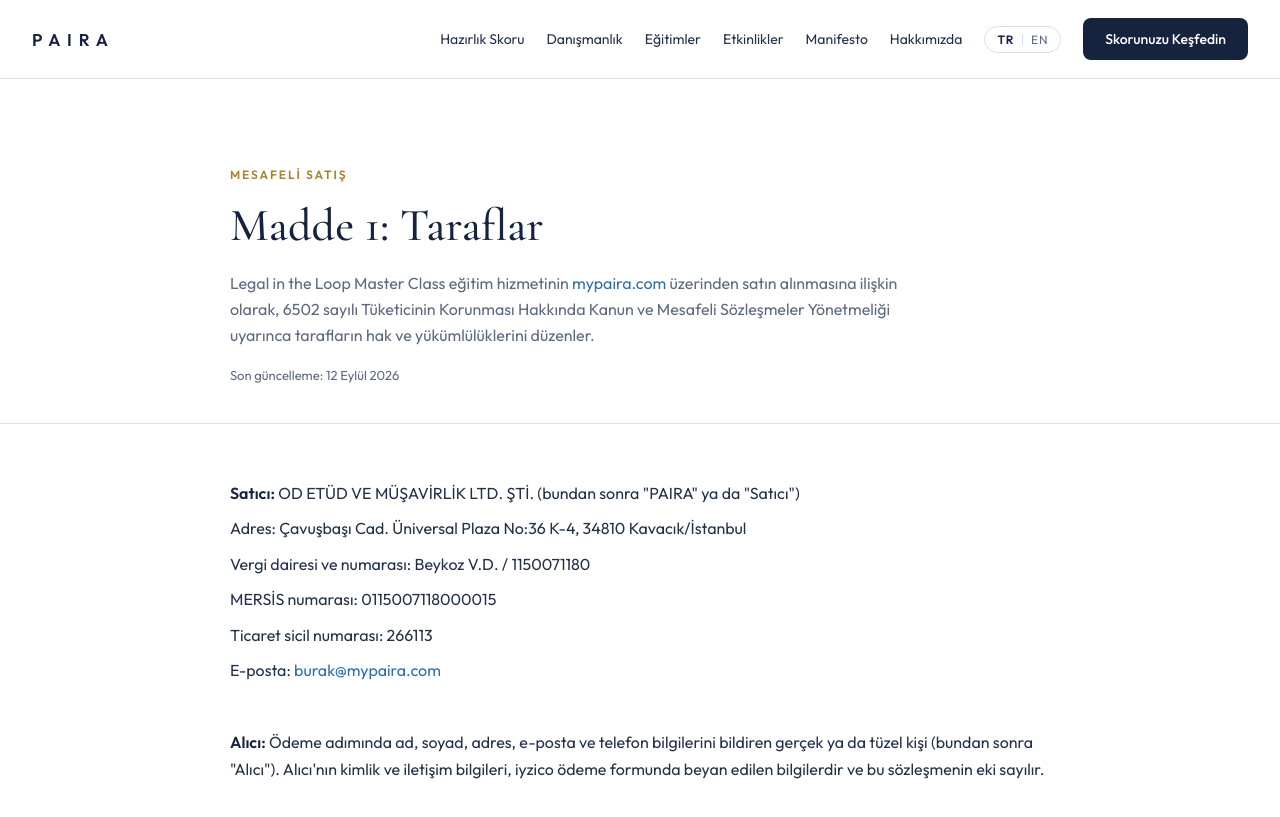
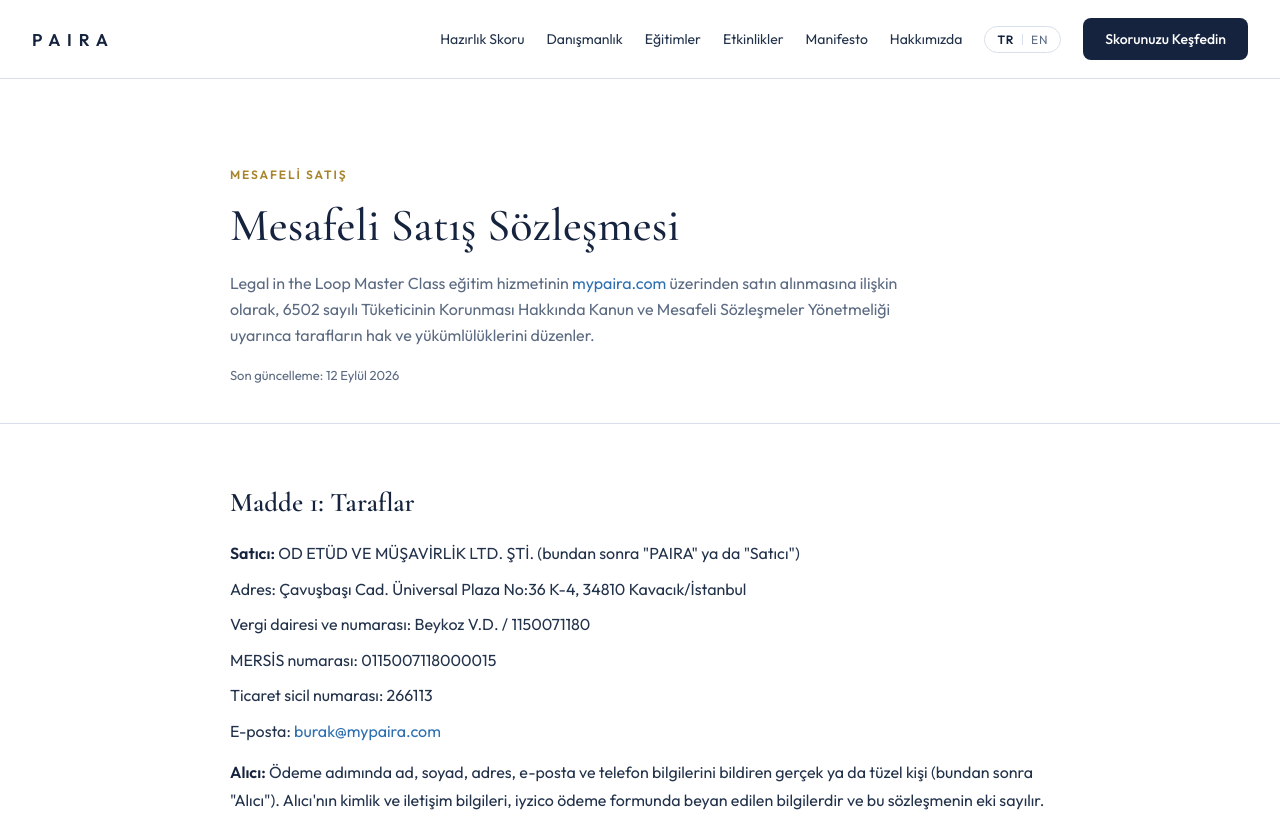
Before and after one commit to burakozdemir84/mypaira, a plain HTML site: page site/mesafeli-satis.html in a window 1280 px wide. Shown: the top 817 px of the page. Drawn offline with nearby package versions, Linux system fonts and the light colour scheme.

Commit message:
Add files via upload

```diff
--- a/site/mesafeli-satis.html
+++ b/site/mesafeli-satis.html
@@ -96,13 +96,13 @@
 <meta name="description" content="Legal in the Loop Master Class eğitim hizmetine ilişkin mesafeli satış sözleşmesi.">
 <meta name="robots" content="noindex, follow">
 <meta property="og:type" content="website">
-<meta property="og:title" content="Madde 1: Taraflar · PAIRA">
+<meta property="og:title" content="Mesafeli Satış Sözleşmesi · PAIRA">
 <meta property="og:description" content="Legal in the Loop Master Class eğitim hizmetine ilişkin mesafeli satış sözleşmesi.">
 <meta property="og:url" content="https://www.mypaira.com/mesafeli-satis">
 <meta property="og:site_name" content="PAIRA">
 <meta property="og:locale" content="tr_TR">
 <meta name="twitter:card" content="summary">
-<meta name="twitter:title" content="Madde 1: Taraflar · PAIRA">
+<meta name="twitter:title" content="Mesafeli Satış Sözleşmesi · PAIRA">
 <meta name="twitter:description" content="Legal in the Loop Master Class eğitim hizmetine ilişkin mesafeli satış sözleşmesi.">
 <!-- paira:seo:end -->
 </head>
@@ -110,7 +110,7 @@
 <x-dc>
 <helmet>
 <script>document.documentElement.lang='tr';</script>
-<title>Madde 1: Taraflar · PAIRA</title>
+<title>Mesafeli Satış Sözleşmesi · PAIRA</title>
 <link rel="preconnect" href="https://fonts.googleapis.com">
 <link href="https://fonts.googleapis.com/css2?family=Cormorant+Garamond:ital,wght@0,400;0,500;0,600;1,500;1,600&amp;family=Outfit:wght@300;400;500;600&amp;display=swap" rel="stylesheet">
 <style>
@@ -143,72 +143,75 @@
 </header>
 
 <!-- INTRO -->
-<section data-screen-label="Madde 1: Taraflar Intro" style="background: #FFFFFF">
+<section data-screen-label="Mesafeli Satış Sözleşmesi Intro" style="background: #FFFFFF">
   <div style="max-width: 820px; margin: 0 auto; padding: 88px 32px 40px; display: flex; flex-direction: column; gap: 18px">
     <div style="font-size: 12px; letter-spacing: 0.16em; text-transform: uppercase; font-weight: 600; color: #A8842C">Mesafeli Satış</div>
-    <h1 style="margin: 0; font-family: 'Cormorant Garamond', serif; font-weight: 500; font-size: 46px; line-height: 1.12; color: #15233E">Madde 1: Taraflar</h1>
+    <h1 style="margin: 0; font-family: 'Cormorant Garamond', serif; font-weight: 500; font-size: 46px; line-height: 1.12; color: #15233E">Mesafeli Satış Sözleşmesi</h1>
     <p style="margin: 0; font-size: 16px; line-height: 1.65; color: #5C6B82; max-width: 680px">Legal in the Loop Master Class eğitim hizmetinin <a href="https://www.mypaira.com" style="color: #2E6FB0; text-decoration: none">mypaira.com</a> üzerinden satın alınmasına ilişkin olarak, 6502 sayılı Tüketicinin Korunması Hakkında Kanun ve Mesafeli Sözleşmeler Yönetmeliği uyarınca tarafların hak ve yükümlülüklerini düzenler.</p>
     <span style="font-size: 13px; color: #5C6B82">Son güncelleme: 12 Eylül 2026</span>
   </div>
 </section>
 
 <!-- METİN -->
-<section data-screen-label="Madde 1: Taraflar Govde" style="background: #FFFFFF; border-top: 1px solid #D7E0EA">
+<section data-screen-label="Mesafeli Satış Sözleşmesi Govde" style="background: #FFFFFF; border-top: 1px solid #D7E0EA">
   <div style="max-width: 820px; margin: 0 auto; padding: 56px 32px 88px; display: flex; flex-direction: column; gap: 44px; font-size: 16px; line-height: 1.72; color: #22324B">
 
-<div style="display: flex; flex-direction: column; gap: 8px"><p style="margin: 0"><strong style="color: #15233E">Satıcı:</strong> OD ETÜD VE MÜŞAVİRLİK LTD. ŞTİ. (bundan sonra "PAIRA" ya da "Satıcı")</p><p style="margin: 0">Adres: Çavuşbaşı Cad. Üniversal Plaza No:36 K-4, 34810 Kavacık/İstanbul</p><p style="margin: 0">Vergi dairesi ve numarası: Beykoz V.D. / 1150071180</p><p style="margin: 0">MERSİS numarası: 0115007118000015</p><p style="margin: 0">Ticaret sicil numarası: 266113</p><p style="margin: 0">E-posta: <a href="mailto:burak@mypaira.com" style="color: #2E6FB0; text-decoration: none">burak@mypaira.com</a></p></div>
-<p style="margin: 0"><strong style="color: #15233E">Alıcı:</strong> Ödeme adımında ad, soyad, adres, e-posta ve telefon bilgilerini bildiren gerçek ya da tüzel kişi (bundan sonra "Alıcı"). Alıcı'nın kimlik ve iletişim bilgileri, iyzico ödeme formunda beyan edilen bilgilerdir ve bu sözleşmenin eki sayılır.</p>
     <!-- 1 -->
+    <div style="display: flex; flex-direction: column; gap: 14px">
+      <h2 style="margin: 0; font-family: 'Cormorant Garamond', serif; font-weight: 600; font-size: 27px; color: #15233E">Madde 1: Taraflar</h2>
+      <div style="display: flex; flex-direction: column; gap: 8px"><p style="margin: 0"><strong style="color: #15233E">Satıcı:</strong> OD ETÜD VE MÜŞAVİRLİK LTD. ŞTİ. (bundan sonra "PAIRA" ya da "Satıcı")</p><p style="margin: 0">Adres: Çavuşbaşı Cad. Üniversal Plaza No:36 K-4, 34810 Kavacık/İstanbul</p><p style="margin: 0">Vergi dairesi ve numarası: Beykoz V.D. / 1150071180</p><p style="margin: 0">MERSİS numarası: 0115007118000015</p><p style="margin: 0">Ticaret sicil numarası: 266113</p><p style="margin: 0">E-posta: <a href="mailto:burak@mypaira.com" style="color: #2E6FB0; text-decoration: none">burak@mypaira.com</a></p></div><p style="margin: 0"><strong style="color: #15233E">Alıcı:</strong> Ödeme adımında ad, soyad, adres, e-posta ve telefon bilgilerini bildiren gerçek ya da tüzel kişi (bundan sonra "Alıcı"). Alıcı'nın kimlik ve iletişim bilgileri, iyzico ödeme formunda beyan edilen bilgilerdir ve bu sözleşmenin eki sayılır.</p>
+    </div>
+    <!-- 2 -->
     <div style="display: flex; flex-direction: column; gap: 14px">
       <h2 style="margin: 0; font-family: 'Cormorant Garamond', serif; font-weight: 600; font-size: 27px; color: #15233E">Madde 2: Konu</h2>
       <p style="margin: 0">Bu sözleşmenin konusu, Alıcı'nın <a href="https://www.mypaira.com" style="color: #2E6FB0; text-decoration: none">mypaira.com</a> internet sitesi üzerinden elektronik ortamda satın aldığı Legal in the Loop Master Class eğitim hizmetine ilişkin olarak, 6502 sayılı Tüketicinin Korunması Hakkında Kanun ve Mesafeli Sözleşmeler Yönetmeliği hükümleri uyarınca tarafların hak ve yükümlülüklerinin belirlenmesidir.</p>
     </div>
-    <!-- 2 -->
+    <!-- 3 -->
     <div style="display: flex; flex-direction: column; gap: 14px">
       <h2 style="margin: 0; font-family: 'Cormorant Garamond', serif; font-weight: 600; font-size: 27px; color: #15233E">Madde 3: Hizmetin nitelikleri ve bedeli</h2>
       <div style="display: flex; flex-direction: column; gap: 8px"><p style="margin: 0">3.1. Hizmet: Legal in the Loop Master Class, 26 Eylül 2026, 10:00 ila 16:00.</p><p style="margin: 0">3.2. Fiziki katılım: Komünite Space, Vadistanbul, İstanbul. Bedel: 9.000 TL (KDV dahil).</p><p style="margin: 0">3.3. Çevrimiçi katılım: Zoom üzerinden canlı yayın. Bedel: 5.000 TL (KDV dahil).</p><p style="margin: 0">3.4. Her iki katılım biçiminin kapsamı Ön Bilgilendirme Formu'nun 2 nci maddesinde belirtilmiştir.</p><p style="margin: 0">3.5. Alıcı'nın satın aldığı katılım biçimi ve ödediği toplam bedel, ödeme onayı ve kayıt teyidi e-postasında belirtilir.</p></div>
     </div>
-    <!-- 3 -->
+    <!-- 4 -->
     <div style="display: flex; flex-direction: column; gap: 14px">
       <h2 style="margin: 0; font-family: 'Cormorant Garamond', serif; font-weight: 600; font-size: 27px; color: #15233E">Madde 4: Ödeme</h2>
       <div style="display: flex; flex-direction: column; gap: 8px"><p style="margin: 0">4.1. Ödeme, iyzico ödeme altyapısı aracılığıyla kredi kartı ya da banka kartıyla yapılır. Satıcı, kart bilgilerine erişmez ve bu bilgileri saklamaz.</p><p style="margin: 0">4.2. Ödemenin herhangi bir nedenle bankaca onaylanmaması ya da iptal edilmesi halinde Satıcı'nın hizmeti ifa yükümlülüğü doğmaz.</p><p style="margin: 0">4.3. Kurumsal ve çoklu bilet alımlarında fatura karşılığı havale seçeneği sunulur. Bu alımlarda kayıt, ödemenin Satıcı hesabına ulaşmasıyla kesinleşir.</p><p style="margin: 0">4.4. Fatura, Alıcı'nın ödeme adımında bildirdiği bilgilere göre e-fatura ya da e-arşiv fatura olarak düzenlenir ve e-posta ile gönderilir.</p></div>
     </div>
-    <!-- 4 -->
+    <!-- 5 -->
     <div style="display: flex; flex-direction: column; gap: 14px">
       <h2 style="margin: 0; font-family: 'Cormorant Garamond', serif; font-weight: 600; font-size: 27px; color: #15233E">Madde 5: İfa ve teslim</h2>
       <div style="display: flex; flex-direction: column; gap: 8px"><p style="margin: 0">5.1. Kayıt teyidi, ödemenin tamamlanmasının ardından Alıcı'nın e-posta adresine gönderilir.</p><p style="margin: 0">5.2. Çevrimiçi katılım için Zoom bağlantısı eğitim tarihinden iki gün önce gönderilir.</p><p style="margin: 0">5.3. Basılı materyaller fiziki katılımcılara eğitim günü yerinde teslim edilir. Çevrimiçi materyaller ve eğitim kaydına erişim bilgisi, eğitim tarihinden sonraki 2 iş günü içinde e-posta ile iletilir. Eğitim kaydına erişim, erişim bilgisinin gönderildiği tarihten itibaren 30 gündür.</p><p style="margin: 0">5.4. Sertifika numaralı katılım belgesi, eğitime katılan Alıcı'ya eğitim tarihinden sonraki 10 iş günü içinde elektronik olarak gönderilir.</p><p style="margin: 0">5.5. Fiziki katılım, eğitim günü giriş kaydında Alıcı'nın adıyla teyit edilir. Alıcı, bileti Madde 7 kapsamında devretmişse devralan kişinin bilgilerini en geç eğitim tarihinden bir gün önce Satıcı'ya bildirir.</p></div>
     </div>
-    <!-- 5 -->
+    <!-- 6 -->
     <div style="display: flex; flex-direction: column; gap: 14px">
       <h2 style="margin: 0; font-family: 'Cormorant Garamond', serif; font-weight: 600; font-size: 27px; color: #15233E">Madde 6: Cayma hakkı</h2>
       <div style="display: flex; flex-direction: column; gap: 8px"><p style="margin: 0">6.1. Alıcı, sözleşmenin kurulduğu tarihten itibaren 14 gün içinde gerekçe göstermeksizin ve cezai şart ödemeksizin sözleşmeden cayabilir. Cayma bildirimi <a href="mailto:burak@mypaira.com" style="color: #2E6FB0; text-decoration: none">burak@mypaira.com</a> adresine e-posta ile yapılır.</p><p style="margin: 0">6.2. Cayma halinde bedel, bildirimin Satıcı'ya ulaştığı tarihten itibaren 14 gün içinde ödemenin yapıldığı araçla iade edilir.</p><p style="margin: 0">6.3. Mesafeli Sözleşmeler Yönetmeliği'nin 15 inci maddesi uyarınca aşağıdaki hallerde cayma hakkı kullanılamaz:</p><p style="margin: 0">a) Eğitim tarihinin sözleşmenin kurulduğu tarihten itibaren 14 gün içinde olması halinde, Alıcı ödeme adımındaki onay kutusunu işaretleyerek hizmetin cayma süresi içinde ifasına açık onay verir. Hizmetin ifa edildiği andan itibaren cayma hakkı sona erer.</p><p style="margin: 0">b) Eğitim kaydına ve çevrimiçi materyallere erişim sağlandıktan sonra, elektronik ortamda ifa edilen bu içerikler bakımından cayma hakkı sona erer.</p></div>
     </div>
-    <!-- 6 -->
+    <!-- 7 -->
     <div style="display: flex; flex-direction: column; gap: 14px">
       <h2 style="margin: 0; font-family: 'Cormorant Garamond', serif; font-weight: 600; font-size: 27px; color: #15233E">Madde 7: Cayma süresi dışında iptal, devir ve dönüşüm</h2>
       <div style="display: flex; flex-direction: column; gap: 8px"><p style="margin: 0">7.1. Fiziki katılım: 16 Eylül 2026 tarihine kadar (bu tarih dahil) iletilen iptal taleplerinde bedelin tamamı iade edilir. Bu tarihten sonra bilet, aynı kurumdan başka bir kişiye devredilebilir ya da çevrimiçi katılıma dönüştürülebilir. Dönüşümde bedel farkı 14 gün içinde iade edilir.</p><p style="margin: 0">7.2. Çevrimiçi katılım: Madde 6'daki kanuni cayma hakkı saklı kalmak üzere, cayma süresi dışında iptal ve iade yapılmaz. Bilet, eğitim tarihinden önce Satıcı'ya bildirilmek koşuluyla başka bir kişiye devredilebilir.</p><p style="margin: 0">7.3. Devir ve dönüşüm talepleri <a href="mailto:burak@mypaira.com" style="color: #2E6FB0; text-decoration: none">burak@mypaira.com</a> adresine e-posta ile iletilir.</p><p style="margin: 0">7.4. Eğitime katılmayan ve süresi içinde iptal, devir ya da dönüşüm talebinde bulunmayan Alıcı'ya iade yapılmaz; eğitim kaydına 30 gün erişim ve çevrimiçi materyaller bu Alıcı'ya da sağlanır.</p></div>
     </div>
-    <!-- 7 -->
+    <!-- 8 -->
     <div style="display: flex; flex-direction: column; gap: 14px">
       <h2 style="margin: 0; font-family: 'Cormorant Garamond', serif; font-weight: 600; font-size: 27px; color: #15233E">Madde 8: Satıcı&#x27;nın hak ve yükümlülükleri</h2>
       <div style="display: flex; flex-direction: column; gap: 8px"><p style="margin: 0">8.1. Satıcı, hizmeti Ön Bilgilendirme Formu'nda belirtilen niteliklere uygun olarak ifa etmekle yükümlüdür.</p><p style="margin: 0">8.2. Satıcı, eğitmen kadrosunda, program akışında ve mekanda, eğitimin niteliğini ve süresini korumak kaydıyla makul değişiklikler yapabilir. Değişiklikler Alıcı'ya e-posta ile bildirilir.</p><p style="margin: 0">8.3. Mücbir sebep, eğitmenin sağlık durumu, mekan kaynaklı engeller ya da fiziki katılımcı sayısının eğitimin verimli yürütülmesi için yetersiz kalması gibi hallerde Satıcı eğitimi erteleyebilir ya da iptal edebilir. Ertelemede Alıcı yeni tarihe katılım ya da tam iade seçeneklerinden birini kullanır. İptalde bedelin tamamı 14 gün içinde iade edilir. Bu haller dışında Alıcı'nın ulaşım ve konaklama gibi dolaylı masrafları Satıcı'nın sorumluluğunda değildir.</p><p style="margin: 0">8.4. Satıcı, çevrimiçi yayında Alıcı'nın internet bağlantısı, cihazı ya da Zoom hesabından kaynaklanan erişim sorunlarından sorumlu tutulamaz; yayın, Satıcı kaynaklı bir kesinti nedeniyle eksik kalırsa eksik bölümün kaydı Alıcı'ya sağlanır.</p></div>
     </div>
-    <!-- 8 -->
+    <!-- 9 -->
     <div style="display: flex; flex-direction: column; gap: 14px">
       <h2 style="margin: 0; font-family: 'Cormorant Garamond', serif; font-weight: 600; font-size: 27px; color: #15233E">Madde 9: Alıcı&#x27;nın hak ve yükümlülükleri</h2>
       <div style="display: flex; flex-direction: column; gap: 8px"><p style="margin: 0">9.1. Alıcı, ödeme adımında doğru ve güncel bilgi vermekle yükümlüdür. Hatalı bilgiden kaynaklanan gecikme ve aksaklıklar Alıcı'nın sorumluluğundadır.</p><p style="margin: 0">9.2. Eğitim materyalleri, eğitim kaydı ve Zoom bağlantısı yalnızca kayıtlı Alıcı'nın kişisel kullanımına özgüdür. Alıcı bu içerikleri çoğaltamaz, üçüncü kişilerle paylaşamaz, kamuya açık ortamlarda yayınlayamaz ve ticari amaçla kullanamaz. Zoom bağlantısının üçüncü kişilerle paylaşılması halinde Satıcı erişimi sonlandırabilir.</p><p style="margin: 0">9.3. Eğitim içeriği, sunumlar, materyaller ve kayıtlar üzerindeki fikri ve sınai haklar Satıcı'ya ve eğitmenlere aittir. Bu sözleşme Alıcı'ya bu içerikler üzerinde kullanım hakkı dışında bir hak vermez.</p><p style="margin: 0">9.4. Alıcı, eğitim sırasında kendi başına ses ya da görüntü kaydı almaz.</p></div>
     </div>
-    <!-- 9 -->
+    <!-- 10 -->
     <div style="display: flex; flex-direction: column; gap: 14px">
       <h2 style="margin: 0; font-family: 'Cormorant Garamond', serif; font-weight: 600; font-size: 27px; color: #15233E">Madde 10: Kişisel verilerin korunması</h2>
       <p style="margin: 0">Satıcı, Alıcı'nın kişisel verilerini 6698 sayılı Kişisel Verilerin Korunması Kanunu'na uygun olarak, sözleşmenin kurulması ve ifası, fatura düzenlenmesi, katılım belgesinin hazırlanması ve yasal yükümlülüklerin yerine getirilmesi amaçlarıyla işler. Ayrıntılı bilgi <a href="https://www.mypaira.com" style="color: #2E6FB0; text-decoration: none">mypaira.com</a> adresindeki <a href="/aydinlatma-metni" style="color: #2E6FB0; text-decoration: none">KVKK Aydınlatma Metni</a>'nde yer alır. Eğitim sırasında Satıcı tarafından alınan ses ve görüntü kayıtları, eğitim kaydının katılımcılara sunulması amacıyla işlenir; fiziki katılımcıların görüntülerinin tanıtım amaçlı kullanımı ayrıca alınacak açık rızaya bağlıdır.</p>
     </div>
-    <!-- 10 -->
+    <!-- 11 -->
     <div style="display: flex; flex-direction: column; gap: 14px">
       <h2 style="margin: 0; font-family: 'Cormorant Garamond', serif; font-weight: 600; font-size: 27px; color: #15233E">Madde 11: Uyuşmazlıkların çözümü</h2>
       <p style="margin: 0">Bu sözleşmeden doğan uyuşmazlıklarda, tüketici sıfatını haiz Alıcılar bakımından Ticaret Bakanlığı'nca belirlenen parasal sınırlar dahilinde Tüketici Hakem Heyetleri, bu sınırların üzerinde Tüketici Mahkemeleri görevlidir. Tüketici sıfatını haiz olmayan Alıcılar bakımından İstanbul (Çağlayan) Mahkemeleri ve İcra Daireleri yetkilidir.</p>
     </div>
-    <!-- 11 -->
+    <!-- 12 -->
     <div style="display: flex; flex-direction: column; gap: 14px">
       <h2 style="margin: 0; font-family: 'Cormorant Garamond', serif; font-weight: 600; font-size: 27px; color: #15233E">Madde 12: Yürürlük</h2>
       <p style="margin: 0">Alıcı, ödeme adımında Ön Bilgilendirme Formu'nu ve bu sözleşmeyi okuduğunu, anladığını ve kabul ettiğini onay kutusunu işaretleyerek beyan eder. Sözleşme, ödemenin tamamlandığı anda kurulur. Sözleşmenin bir örneği kayıt teyidi e-postasıyla Alıcı'ya gönderilir ve Satıcı tarafından üç yıl süreyle saklanır.</p>
```
